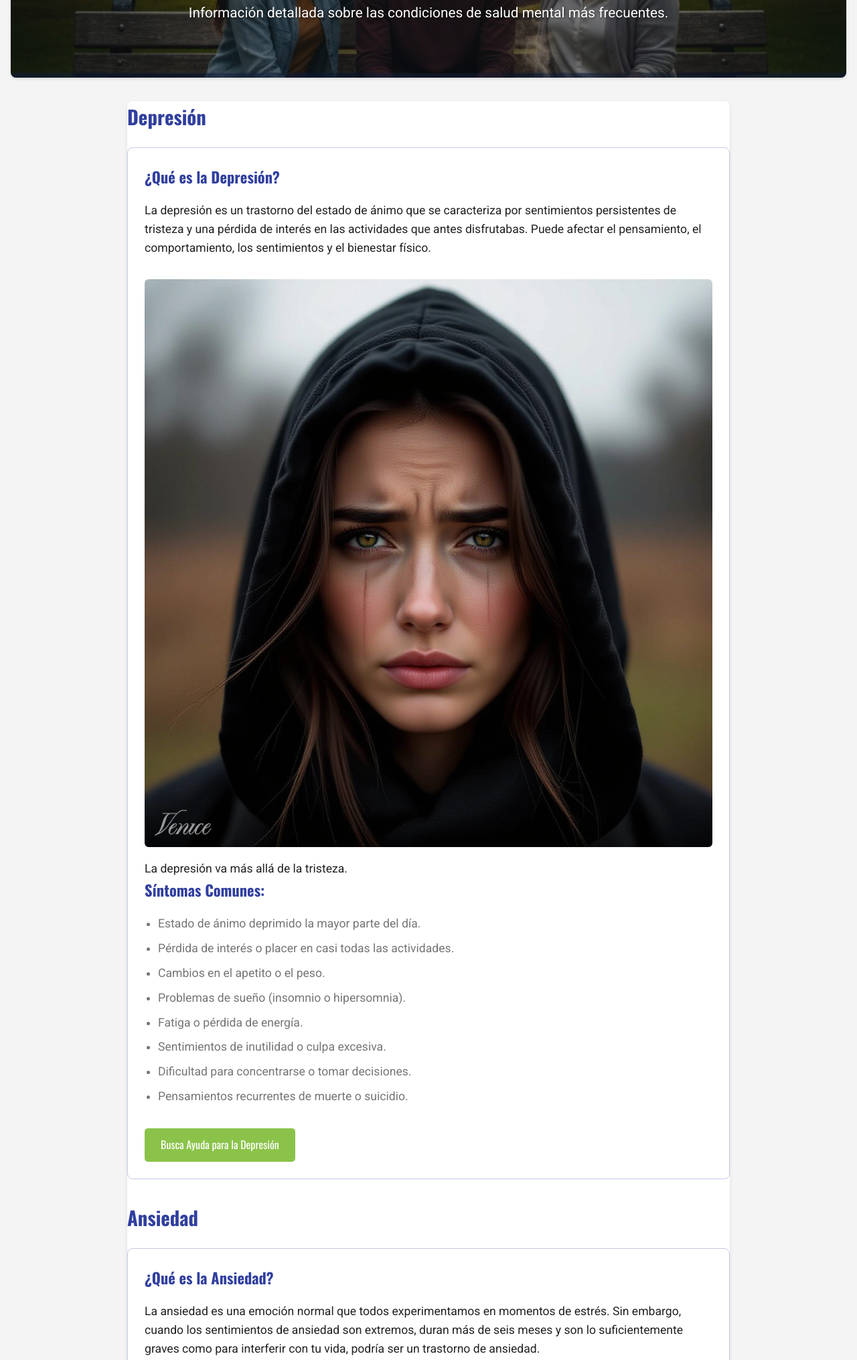
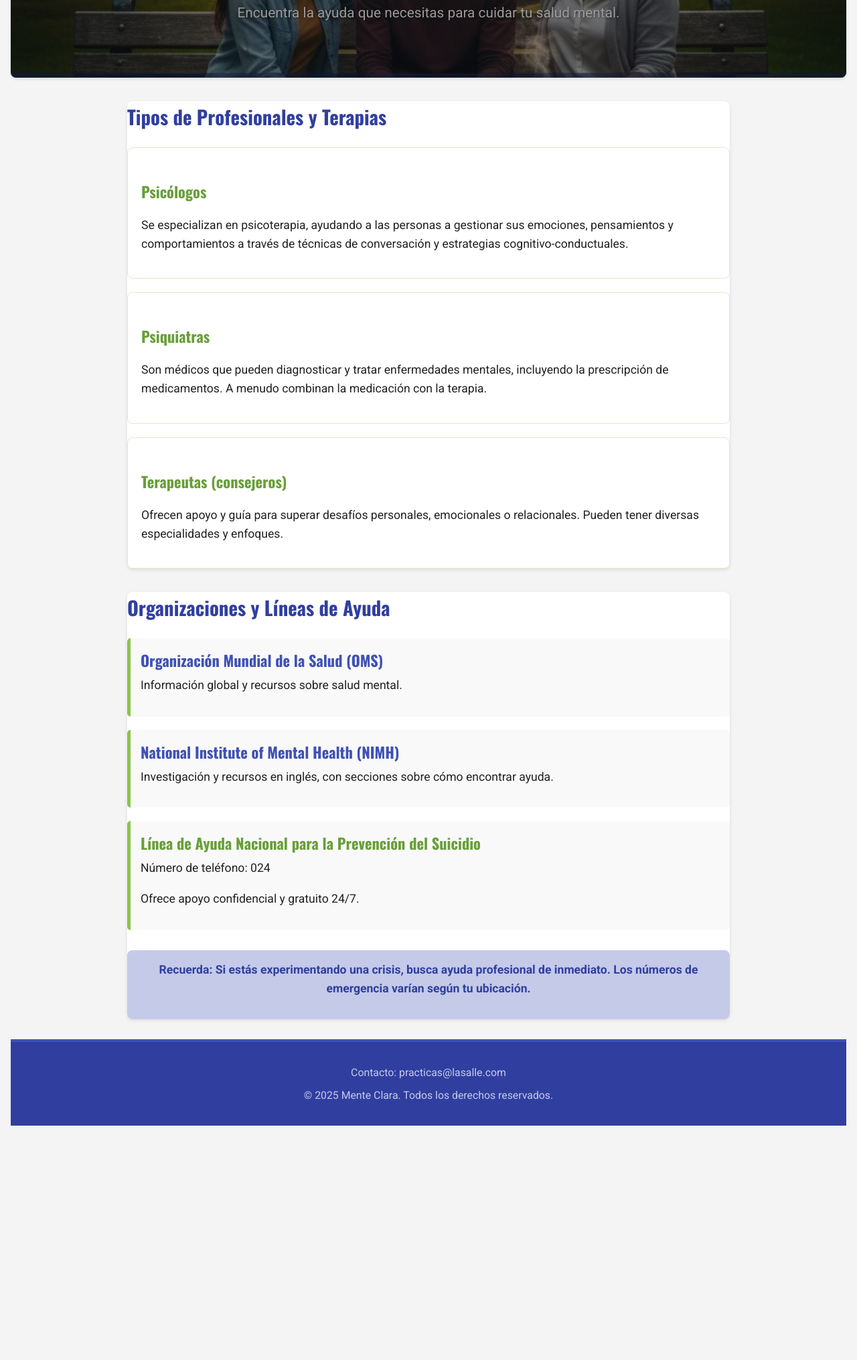
Before and after one commit to sdafadAf/M04-midterm-Practica-La-Salle, a plain HTML site: page trastornos.html in a window 1280 px wide. Shown: the part 358-2389 px from the top of the page at 67% size. After the commit the page ends 2039 px from the top, so only its background shows below. Drawn offline with nearby package versions, Linux system fonts and the light colour scheme.

Commit message:
trastornos.html

```diff
--- a/trastornos.html
+++ b/trastornos.html
@@ -3,13 +3,18 @@
 <head>
     <meta charset="UTF-8">
     <meta name="viewport" content="width=device-width, initial-scale=1.0">
-    <title>Trastornos Comunes - Mente Clara</title>
+    <title>Busca Ayuda - Mente Clara</title>
     <link rel="icon" href="images/logo.png" type="image/png">
     <link rel="stylesheet" href="css/styles.css">
 </head>
 <body>
     <header>
-        <h1>Mente Clara</h1>
+        <div class="logo-title-container">
+            <a href="index.html">
+                <img src="images/logo.png" alt="Logo de Mente Clara: Conciencia y Bienestar" class="logo-header">
+            </a>
+            <h1>Mente Clara</h1>
+        </div>
         <nav>
             <ul>
                 <li><a href="index.html">Inicio</a></li>
@@ -20,58 +25,48 @@
         </nav>
     </header>
 
-    <section id="banner-trastornos">
-        <article>
-            <h2>Entendiendo los Trastornos Mentales</h2>
-            <p>Información detallada sobre las condiciones de salud mental más frecuentes.</p>
+    <section id="banner-recursos">
+        <h2>No Estás Solo: Recursos y Apoyo</h2>
+        <p>Encuentra la ayuda que necesitas para cuidar tu salud mental.</p>
+    </section>
+
+    <section id="tipos-ayuda">
+        <h3>Tipos de Profesionales y Terapias</h3>
+        <article class="recurso-item">
+            <h4>Psicólogos</h4>
+            <p>Se especializan en psicoterapia, ayudando a las personas a gestionar sus emociones, pensamientos y comportamientos a través de técnicas de conversación y estrategias cognitivo-conductuales.</p>
+        </article>
+        <article class="recurso-item">
+            <h4>Psiquiatras</h4>
+            <p>Son médicos que pueden diagnosticar y tratar enfermedades mentales, incluyendo la prescripción de medicamentos. A menudo combinan la medicación con la terapia.</p>
+        </article>
+        <article class="recurso-item">
+            <h4>Terapeutas (consejeros)</h4>
+            <p>Ofrecen apoyo y guía para superar desafíos personales, emocionales o relacionales. Pueden tener diversas especialidades y enfoques.</p>
         </article>
     </section>
 
-    <section id="lista-trastornos">
-        <h3>Depresión</h3>
-        <article class="info-trastorno">
-            <h4>¿Qué es la Depresión?</h4>
-            <p>La depresión es un trastorno del estado de ánimo que se caracteriza por sentimientos persistentes de tristeza y una pérdida de interés en las actividades que antes disfrutabas. Puede afectar el pensamiento, el comportamiento, los sentimientos y el bienestar físico.</p>
-            <figure>
-                <img src="images/depresion.jpg" alt="Persona con expresión de tristeza o melancolía">
-                <figcaption>La depresión va más allá de la tristeza.</figcaption>
-            </figure>
-            <h4>Síntomas Comunes:</h4>
-            <ul>
-                <li>Estado de ánimo deprimido la mayor parte del día.</li>
-                <li>Pérdida de interés o placer en casi todas las actividades.</li>
-                <li>Cambios en el apetito o el peso.</li>
-                <li>Problemas de sueño (insomnio o hipersomnia).</li>
-                <li>Fatiga o pérdida de energía.</li>
-                <li>Sentimientos de inutilidad o culpa excesiva.</li>
-                <li>Dificultad para concentrarse o tomar decisiones.</li>
-                <li>Pensamientos recurrentes de muerte o suicidio.</li>
+    <section id="organizaciones-apoyo">
+        <h3>Organizaciones y Líneas de Ayuda</h3>
+        <ul>
+            <li>
+                <h4><a href="https://www.who.int/es/health-topics/mental-health" target="_blank">Organización Mundial de la Salud (OMS)</a></h4>
+                <p>Información global y recursos sobre salud mental.</p>
+            </li>
+            <li>
+                <h4><a href="https://www.nimh.nih.gov/health/find-help/index.shtml" target="_blank">National Institute of Mental Health (NIMH)</a></h4>
+                <p>Investigación y recursos en inglés, con secciones sobre cómo encontrar ayuda.</p>
+            </li>
+            <li>
+                <h4>Línea de Ayuda Nacional para la Prevención del Suicidio</h4>
+                <p>Número de teléfono: 024 </p>
+                <p>Ofrece apoyo confidencial y gratuito 24/7.</p>
+            </li>
             </ul>
-            <a href="recursos.html" class="btn-primary">Busca Ayuda para la Depresión</a>
-        </article>
-
-        <h3>Ansiedad</h3>
-        <article class="info-trastorno">
-            <h4>¿Qué es la Ansiedad?</h4>
-            <p>La ansiedad es una emoción normal que todos experimentamos en momentos de estrés. Sin embargo, cuando los sentimientos de ansiedad son extremos, duran más de seis meses y son lo suficientemente graves como para interferir con tu vida, podría ser un trastorno de ansiedad.</p>
-            <figure>
-                <img src="images/ansiedad.jpg" alt="Persona mostrando signos de preocupación o estrés">
-                <figcaption>La ansiedad puede manifestarse de muchas formas.</figcaption>
-            </figure>
-            <h4>Síntomas Comunes:</h4>
-            <ul>
-                <li>Nerviosismo, inquietud o sensación de estar al límite.</li>
-                <li>Sensación de peligro, pánico o temor inminente.</li>
-                <li>Aumento del ritmo cardíaco.</li>
-                <li>Respiración acelerada (hiperventilación).</li>
-                <li>Sudoración.</li>
-                <li>Temblores o sacudidas.</li>
-                <li>Dificultad para concentrarse.</li>
-            </ul>
-            <a href="recursos.html" class="btn-primary">Busca Ayuda para la Ansiedad</a>
-        </article>
-
-        </section>
+        <aside>
+            <p><strong>Recuerda:</strong> Si estás experimentando una crisis, busca ayuda profesional de inmediato. Los números de emergencia varían según tu ubicación.</p>
+        </aside>
+    </section>
 
     <footer id="contacto">
         <p>Contacto: practicas@lasalle.com</p>
```
